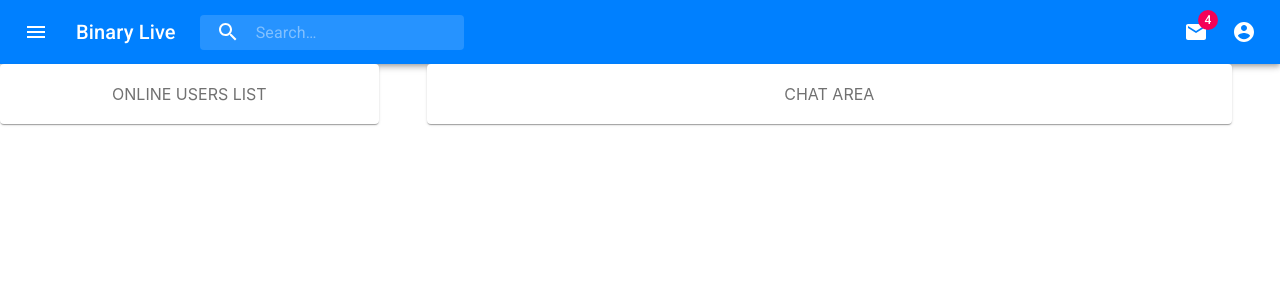
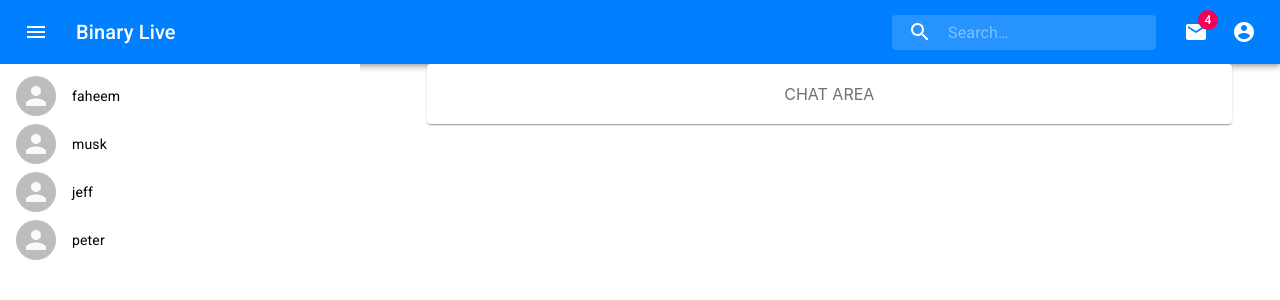
Before and after one commit to rootFaheem/binary-live, a React (Create React App) app in the folder client/: page / in a window 1280 px wide. Shown: the top 300 px of the page. Built offline with nearby package versions, Linux system fonts and the light colour scheme; no server answers.

Commit message:
nonline users => added

```diff
--- a/client/src/app/navBar/navBar.js
+++ b/client/src/app/navBar/navBar.js
@@ -13,6 +13,7 @@ import SearchIcon from "@material-ui/icons/Search";
 import AccountCircle from "@material-ui/icons/AccountCircle";
 import MailIcon from "@material-ui/icons/Mail";
 import MoreIcon from "@material-ui/icons/MoreVert";
+import Grid from "@material-ui/core/Grid";
 
 const useStyles = makeStyles(theme => ({
   root: {
@@ -30,6 +31,7 @@ const useStyles = makeStyles(theme => ({
       display: "block"
     }
   },
+
   search: {
     position: "relative",
     borderRadius: theme.shape.borderRadius,
@@ -155,6 +157,7 @@ export default function PrimarySearchAppBar() {
   );
 
   return (
+    <Grid container>
       <div className={classes.grow}>
         <AppBar position="static" className={classes.root}>
           <Toolbar>
@@ -169,6 +172,8 @@ export default function PrimarySearchAppBar() {
             <Typography className={classes.title} variant="h6" noWrap>
               Binary Live
             </Typography>
+
+            <div className={classes.grow} />
             <div className={classes.search}>
               <div className={classes.searchIcon}>
                 <SearchIcon />
@@ -182,7 +187,6 @@ export default function PrimarySearchAppBar() {
                 inputProps={{ "aria-label": "search" }}
               />
             </div>
-          <div className={classes.grow} />
             <div className={classes.sectionDesktop}>
               <IconButton aria-label="show 4 new mails" color="inherit">
                 <Badge badgeContent={4} color="secondary">
@@ -217,5 +221,6 @@ export default function PrimarySearchAppBar() {
         {renderMobileMenu}
         {renderMenu}
       </div>
+    </Grid>
   );
 }
--- /dev/null
+++ b/client/src/app/user/onlineUserList/onlineUserList.js
@@ -0,0 +1,37 @@
+import React from "react";
+import { makeStyles } from "@material-ui/core/styles";
+import List from "@material-ui/core/List";
+import ListItem from "@material-ui/core/ListItem";
+import ListItemText from "@material-ui/core/ListItemText";
+import ListItemAvatar from "@material-ui/core/ListItemAvatar";
+import Avatar from "@material-ui/core/Avatar";
+
+const useStyles = makeStyles(theme => ({
+  root: {
+    width: "100%",
+    maxWidth: 360,
+    backgroundColor: theme.palette.background.paper
+  }
+}));
+
+const OnlineUserList = props => {
+  const classes = useStyles();
+
+  console.log("props", props);
+  return (
+    <List dense className={classes.root}>
+      {props.users.map((item, index) => {
+        return (
+          <ListItem key={index} button>
+            <ListItemAvatar>
+              <Avatar alt="image" src={item.imgURL} />
+            </ListItemAvatar>
+            <ListItemText id={index} primary={item.name} />
+          </ListItem>
+        );
+      })}
+    </List>
+  );
+};
+
+export default OnlineUserList;
--- a/client/src/app/user/user.js
+++ b/client/src/app/user/user.js
@@ -4,6 +4,8 @@ import OpenSocket from "socket.io-client";
 import { withStyles } from "@material-ui/styles";
 import Paper from "@material-ui/core/Paper";
 import Grid from "@material-ui/core/Grid";
+
+import OnlineUserList from "./onlineUserList/onlineUserList";
 
 const styles = theme => ({
   root: {
@@ -17,6 +19,24 @@ const styles = theme => ({
 });
 
 class User extends Component {
+  state = {
+    users: [
+      { name: "faheem", imgURL: "" },
+      {
+        name: "musk",
+        imgURL: ""
+      },
+      {
+        name: "jeff",
+        imgURL: ""
+      },
+      {
+        name: "peter",
+        imgURL: ""
+      }
+    ]
+  };
+
   componentDidMount = () => {
     OpenSocket("/");
   };
@@ -27,7 +47,7 @@ class User extends Component {
         <Grid container spacing={3}>
           <Grid container item xs={12} spacing={6}>
             <Grid item xs={4}>
-              <Paper className={classes.paper}>ONLINE USERS LIST</Paper>
+              <OnlineUserList users={this.state.users}></OnlineUserList>
             </Grid>
             <Grid item xs={8}>
               <Paper className={classes.paper}>CHAT AREA</Paper>
```
Lines whose indentation alone changed are shown as unchanged.
